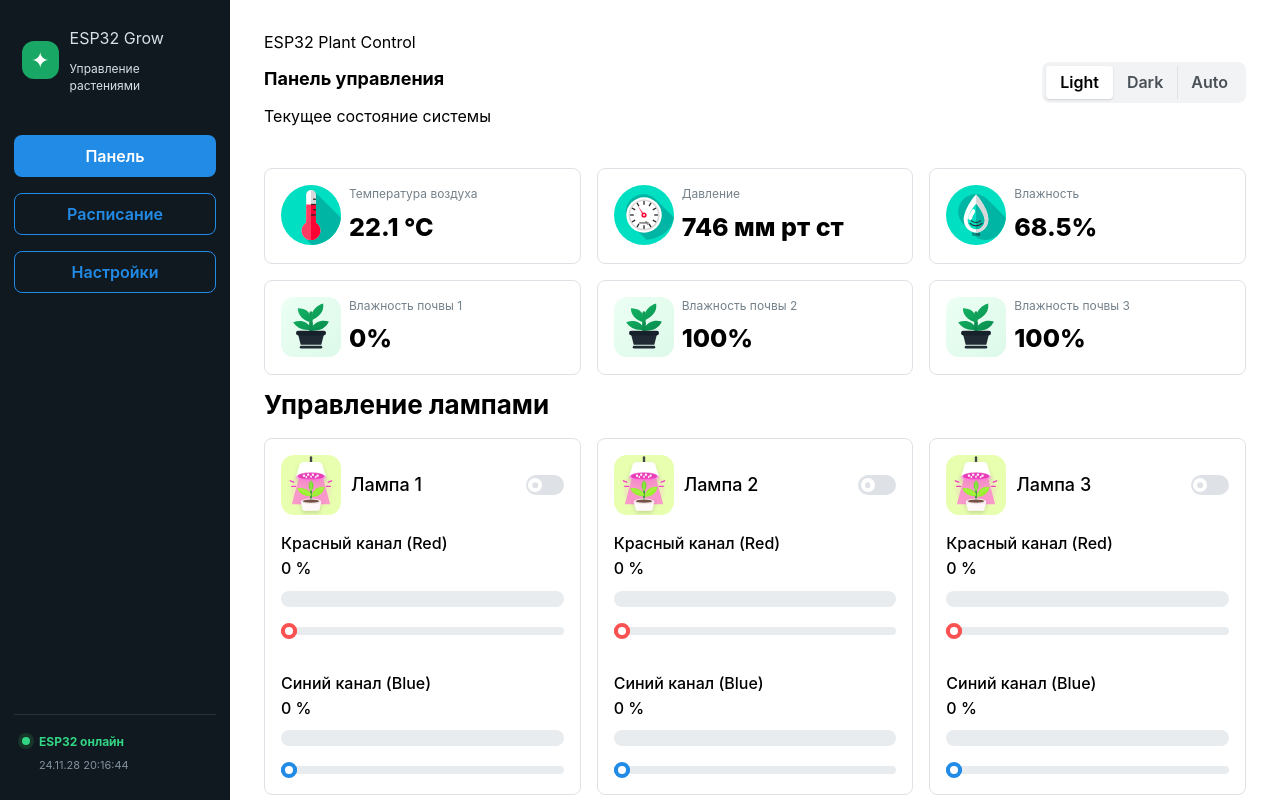
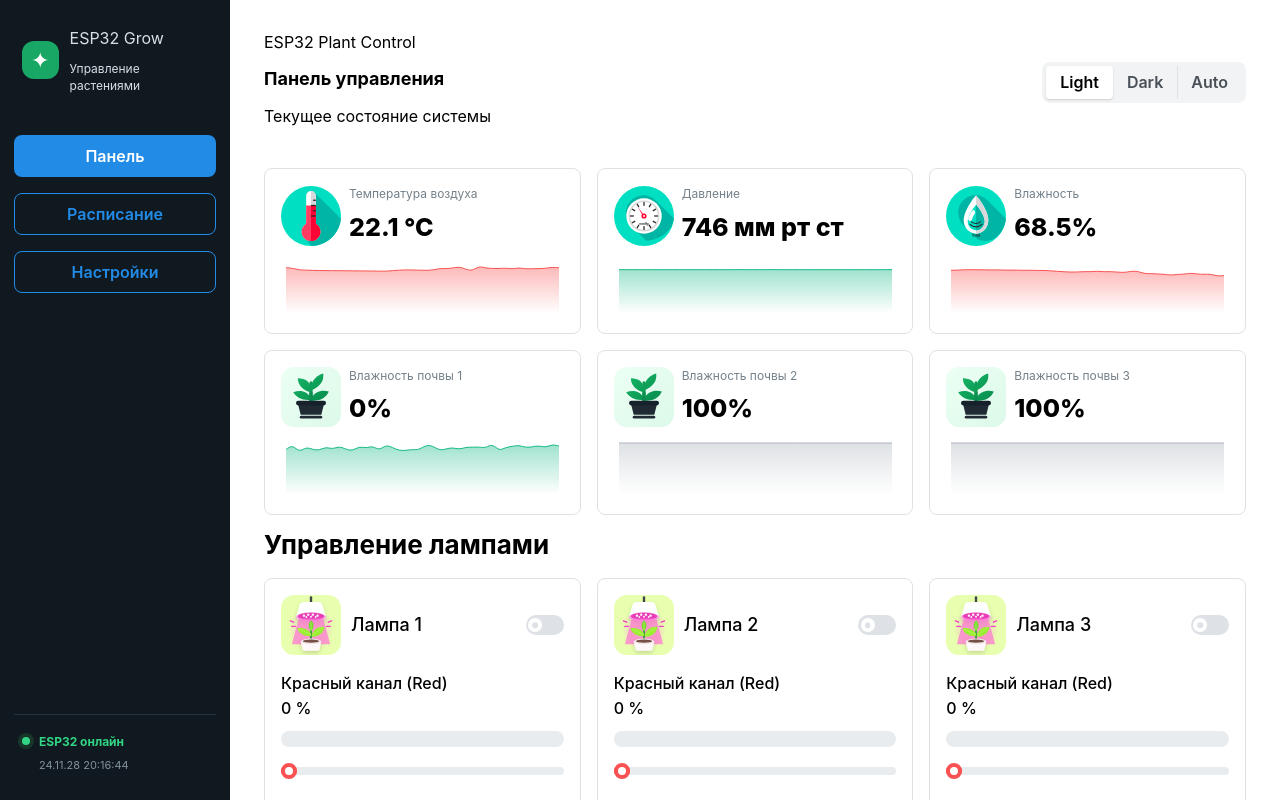
Before and after one commit to markov-git/esp32-lamp-web, a React (Vite) app: page / in a window 1280 px wide. Shown: the top 800 px of the page. Built offline with nearby package versions, Linux system fonts and the light colour scheme; what @mantine/vanilla-extract would draw is missing.

Commit message:
Отображение истории сенсоров

```diff
--- a/package.json
+++ b/package.json
@@ -13,6 +13,7 @@
   "dependencies": {
     "@mantine/core": "9.6.3",
     "@mantine/dates": "^9.6.3",
+    "@mantine/charts": "^9.6.3",
     "@mantine/hooks": "9.6.3",
     "@mantine/vanilla-extract": "9.6.3",
     "@vanilla-extract/css": "^1.18.0",
--- a/src/App.tsx
+++ b/src/App.tsx
@@ -1,19 +1,21 @@
 import { useEffect, useState } from 'react';
-import { getSensorsInfo, getState } from './api/esp32.ts';
+import { getHistory, getSensorsInfo, getState } from './api/esp32.ts';
 import type { IEsp32Sensors, IEsp32State } from './types/esp32.ts';
+import type { IAppSensorsHistory, TAppTabId } from './types/app.ts';
 import { AppContextProvider } from './Context.tsx';
 import './App.css';
 import "@mantine/core/styles.css";
 import '@mantine/dates/styles.css';
 import { Sidebar } from './components/Sidebar.tsx';
 import { ControlPage } from './components/ControlPage.tsx';
-import type { TAppTabId } from './types/app.ts';
 import { Center, Loader, MantineProvider } from '@mantine/core';
 import { theme } from "./theme";
+import { mapEspHistoryToAppHistory } from './dataMappers/espHistoryToAppHistory.ts';
 
 function App() {
 	const [ state, setState ] = useState<IEsp32State | undefined>(undefined);
 	const [ sensors, setSensors ] = useState<IEsp32Sensors | undefined>(undefined);
+	const [ sensorsDayHistory, setSensorsDayHistory ] = useState<IAppSensorsHistory | undefined>(undefined);
 	const [ connected, setConnected ] = useState(true);
 	const [ loading, setLoading ] = useState(true);
 	const [ activeTab, setActiveTab ] = useState<TAppTabId>('dashboard');
@@ -45,8 +47,24 @@ function App() {
 					setTimeout(requestSensors, 3_000);
 				});
 		}
+
+		const requestHistory = () => {
+			getHistory('day')
+				.then((history) => {
+					setSensorsDayHistory(mapEspHistoryToAppHistory(history));
+				})
+				.catch(() => {
+					console.error('Failed to connect to ESP32');
+				})
+				.finally(() => {
+					setTimeout(requestHistory, 600_000);
+				});
+		}
 		requestState();
 		requestSensors();
+
+		// Историю отложено запрашиваем - тяжелый запрос
+		setTimeout(requestHistory, 1_500);
 	}, []);
 
 	if (loading) {
@@ -69,6 +87,7 @@ function App() {
 				connected,
 				state,
 				sensors,
+				sensorsDayHistory,
 				changeState: setState,
 			}}>
 				<div className="app-shell">
--- a/src/Context.tsx
+++ b/src/Context.tsx
@@ -1,4 +1,5 @@
 import type { IEsp32Sensors, IEsp32State } from './types/esp32.ts';
+import type { IAppSensorsHistory } from './types/app.ts';
 import * as React from 'react';
 import { useContext } from 'react';
 
@@ -6,6 +7,7 @@ export interface IAppContext {
 	connected: boolean;
 	state: IEsp32State;
 	sensors: IEsp32Sensors | undefined;
+	sensorsDayHistory: IAppSensorsHistory | undefined;
 
 	changeState: (state: IEsp32State) => void;
 }
--- a/src/api/esp32.ts
+++ b/src/api/esp32.ts
@@ -59,7 +59,10 @@ export async function setManualChannel(lampId: number, channel: TLampChannel, va
 }
 
 export async function getSensorsInfo(): Promise<IEsp32Sensors> {
-	if (useMockApi) { return getMockSensors() }
+	if (useMockApi) {
+		await wait(500);
+		return getMockSensors();
+	}
 
 	const response = await fetch('/api/sensors')
 
--- a/src/components/forms/Dashboard.tsx
+++ b/src/components/forms/Dashboard.tsx
@@ -6,6 +6,7 @@ import { LampCard } from '../ui/LampManualCard/LampCard.tsx';
 
 import { SimpleGrid, Stack, Title } from '@mantine/core';
 import { formatHumidity, formatPressure, formatTemperature } from '../../utils/sensors.ts';
+import type { IAppSensorsHistory } from '../../types/app.ts';
 
 export const Dashboard: React.ComponentType = () => {
 	const ctx = useAppContext();
@@ -23,18 +24,21 @@ export const Dashboard: React.ComponentType = () => {
 					value={ formatTemperature(ctx?.sensors?.bme280.temperature) }
 					iconPath="/thermometer.svg"
 					loading={ !ctx?.sensors?.bme280.temperature }
+					history={ ctx?.sensorsDayHistory?.temperature }
 				/>
 				<SensorCard
 					caption="Давление"
 					value={ formatPressure(ctx?.sensors?.bme280.pressure) }
 					iconPath="/pressure.svg"
-					loading={ !ctx?.sensors?.bme280.temperature }
+					loading={ !ctx?.sensors?.bme280.pressure }
+					history={ ctx?.sensorsDayHistory?.pressure }
 				/>
 				<SensorCard
 					caption="Влажность"
 					value={ formatHumidity(ctx?.sensors?.bme280.humidity) }
 					iconPath="/humidity.svg"
-					loading={ !ctx?.sensors?.bme280.temperature }
+					loading={ !ctx?.sensors?.bme280.humidity }
+					history={ ctx?.sensorsDayHistory?.humidity }
 				/>
 
 				{ new Array(3).fill(0).map((_, i) => {
@@ -46,6 +50,7 @@ export const Dashboard: React.ComponentType = () => {
 							value={ `${ soilMoisture?.percent || 0 }%` }
 							iconPath="/flower.svg"
 							loading={ !soilMoisture }
+							history={ ctx?.sensorsDayHistory?.[`soil${i + 1}` as keyof IAppSensorsHistory] }
 						/>
 					);
 				}) }
--- a/src/components/ui/SensorCard.css
+++ b/src/components/ui/SensorCard.css
@@ -1,15 +1,3 @@
-.indicator-card {
-    padding: 16px;
-    background: #fff;
-    border: 1px solid #e4eaed;
-    border-radius: 15px;
-    flex: 1;
-}
-
-.indicator-card-container {
-    display: flex;
-    gap: 8px;
-}
 
 .indicator-card-icon {
     min-width: 60px;
--- a/src/components/ui/SensorCard.tsx
+++ b/src/components/ui/SensorCard.tsx
@@ -1,5 +1,7 @@
 import './SensorCard.css';
-import { Card, LoadingOverlay } from '@mantine/core';
+import { Card, Group, LoadingOverlay, Skeleton } from '@mantine/core';
+import type { IAppSensorTimeValue } from '../../types/app.ts';
+import { Sparkline } from '@mantine/charts';
 
 interface IProps {
 	caption: string;
@@ -8,6 +10,8 @@ interface IProps {
 	loading?: boolean;
 
 	iconPath: string;
+
+	history: IAppSensorTimeValue[] | undefined;
 }
 
 export const SensorCard = (props: IProps) => {
@@ -15,26 +19,38 @@ export const SensorCard = (props: IProps) => {
 	return (
 		<Card withBorder>
 			<LoadingOverlay
-				visible={props.loading}
-				zIndex={1000}
-				overlayProps={{ radius: "sm", blur: 2 }}
+				visible={ props.loading }
+				zIndex={ 1000 }
+				overlayProps={ { radius: 'sm', blur: 2 } }
 			/>
 
-			<div className="indicator-card-container">
+			<Group gap={ 8 }>
 				<div className="indicator-card-icon">
-					<img src={props.iconPath} alt=""/>
+					<img src={ props.iconPath } alt=""/>
 				</div>
 
 				<div className="indicator-card-content">
 					<div className="indicator-card-caption">
-						{props.caption}
+						{ props.caption }
 					</div>
 
 					<div className="indicator-card-value">
-						{props.value}
+						{ props.value }
 					</div>
 				</div>
-			</div>
+			</Group>
+
+			<Skeleton visible={!Array.isArray(props.history)} mt="xs">
+				<Sparkline
+					h={ 60 }
+					data={ Array.isArray(props.history) ? props.history.map(v => v.value) : [] }
+					curveType="natural"
+					color="red"
+					fillOpacity={ 0.4 }
+					strokeWidth={ 1 }
+					trendColors={{ positive: 'teal.6', negative: 'red.6', neutral: 'gray.5' }}
+				/>
+			</Skeleton>
 		</Card>
-	)
-}
+	);
+};
--- /dev/null
+++ b/src/dataMappers/espHistoryToAppHistory.ts
@@ -0,0 +1,51 @@
+import type { IAppSensorsHistory } from '../types/app.ts';
+import type { IEsp32History } from '../types/esp32.ts';
+import { averageBy } from '../utils/array.ts';
+
+export function mapEspHistoryToAppHistory(espHistory: IEsp32History): IAppSensorsHistory {
+	const result: IAppSensorsHistory = {
+		temperature: [],
+		humidity: [],
+		pressure: [],
+		soil1: [],
+		soil2: [],
+		soil3: [],
+	};
+
+	for (const record of espHistory.records) {
+		const timestamp = record.timestamp * 1000;
+		result.temperature.push({
+			timestamp,
+			value: record.temperature,
+		});
+		result.humidity.push({
+			timestamp,
+			value: record.humidity,
+		});
+		result.pressure.push({
+			timestamp,
+			value: record.pressure,
+		});
+		result.soil1.push({
+			timestamp,
+			value: record.soil[0].percent,
+		});
+		result.soil2.push({
+			timestamp,
+			value: record.soil[1].percent,
+		});
+		result.soil3.push({
+			timestamp,
+			value: record.soil[2].percent,
+		});
+	}
+
+	return {
+		temperature: averageBy(result.temperature, 3),
+		humidity: averageBy(result.humidity, 3),
+		pressure: averageBy(result.pressure, 3),
+		soil1: averageBy(result.soil1, 3),
+		soil2: averageBy(result.soil2, 3),
+		soil3: averageBy(result.soil3, 3),
+	};
+}
--- /dev/null
+++ b/src/utils/array.ts
@@ -0,0 +1,15 @@
+import type { IAppSensorTimeValue } from '../types/app.ts';
+
+export function averageBy(data: IAppSensorTimeValue[], groupSize: number): IAppSensorTimeValue[] {
+	return Array.from(
+		{ length: Math.ceil(data.length / groupSize) },
+		(_, i) => {
+			const group = data.slice(i * groupSize, i * groupSize + groupSize);
+
+			return {
+				...group[0],
+				value: group.reduce((sum, item) => sum + item.value, 0) / group.length
+			};
+		}
+	);
+}
```
Also changed, not shown: src/types/app.ts (+9 -0 lines), 1 other file (tests, documents, lock files or other folders).
